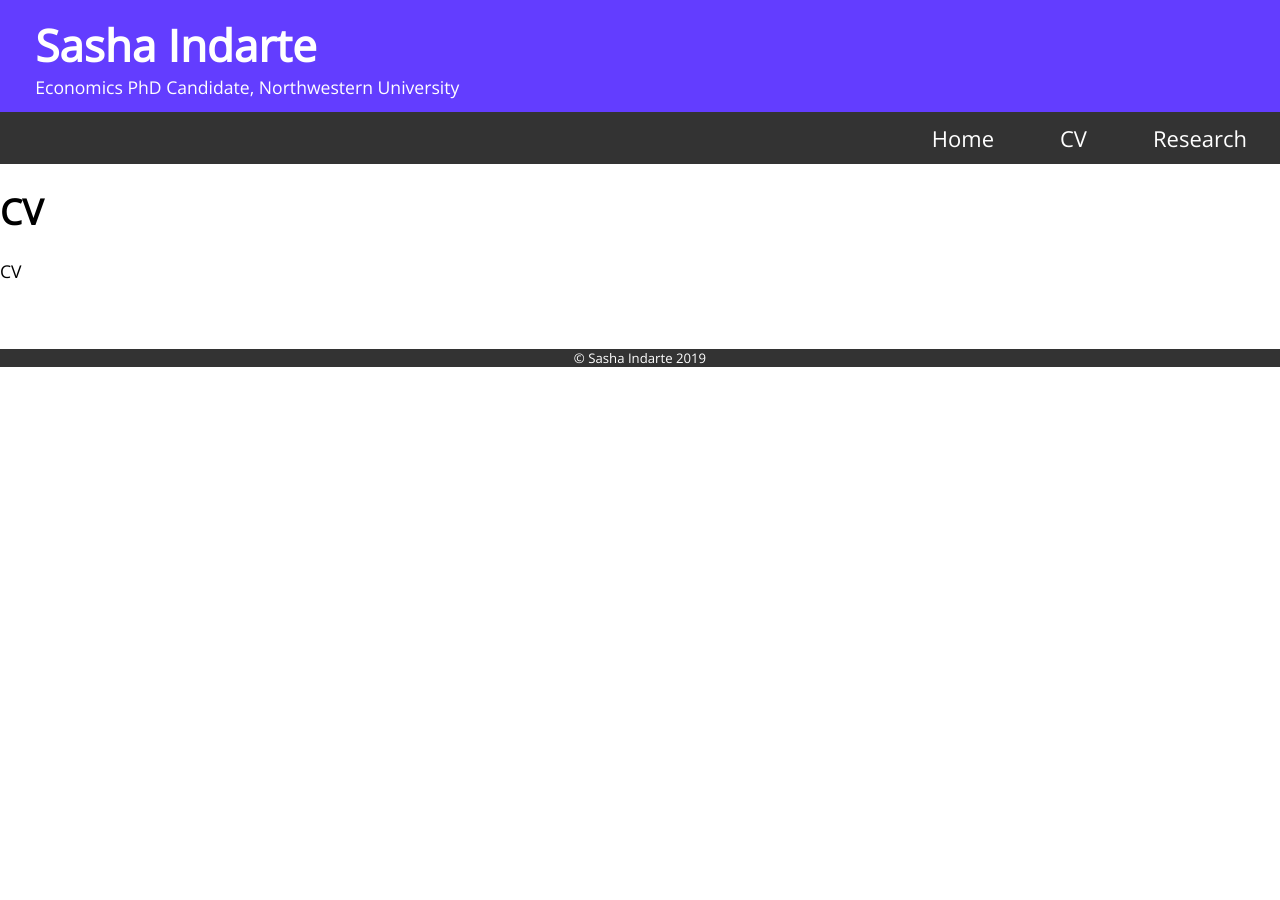
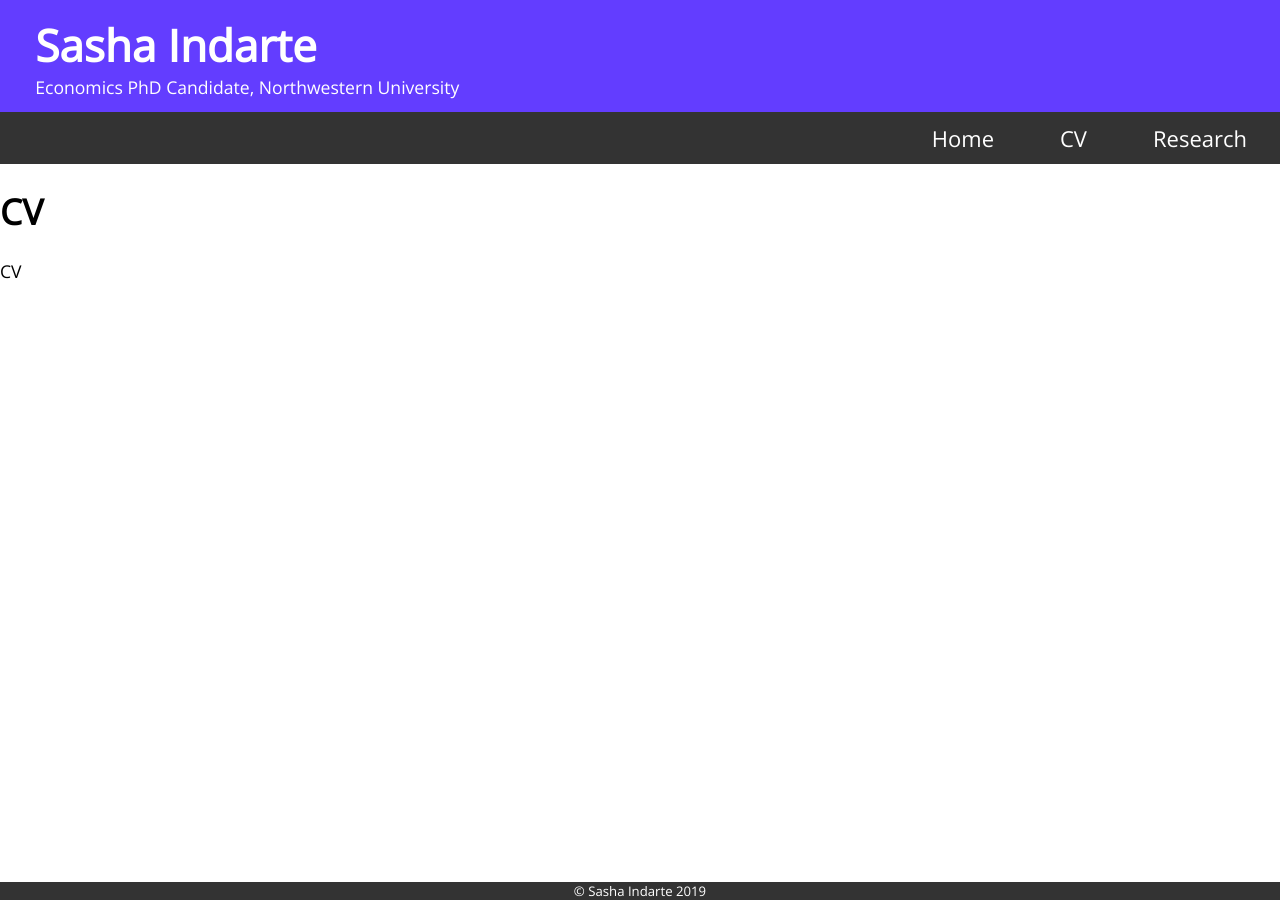
Before and after one commit to sashaindarte/sashaindarte.github.io, a Jekyll site: the page built from cv/index.html, in a window 1280 px wide. Built offline with Jekyll 4.4.1, drawn with Linux system fonts in a browser that asks for light colours.

Commit message:
Update main.css
stick footer at bottom

```diff
--- a/css/main.css
+++ b/css/main.css
@@ -118,12 +118,14 @@ body {
 
 /* Footer */
 .footer {
-  font-size: .75em;
-  padding: 0em;
+	font-size: .75em;
+  position: fixed;
+  left: 0;
+  bottom: 0;
+  width: 100%;
   text-align: center;
   color: white;
   background-color: #333;
-  margin: 5em 0em;
 }
 
 /* Responsive layout - when the screen is less than 700px wide, make the two columns stack on top of each other instead of next to each other */
```
